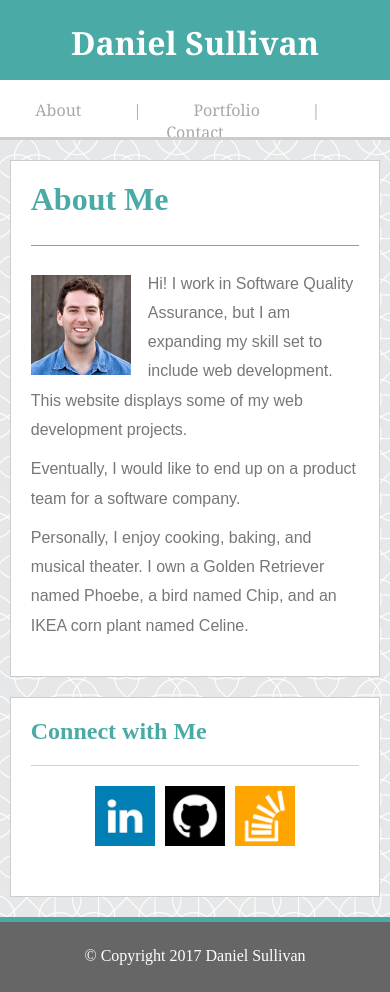
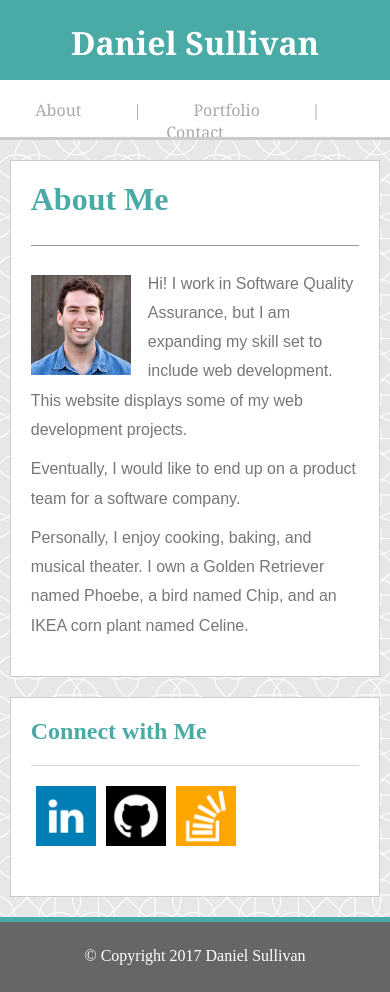
Before and after one commit to djsulli24/Responsive-Portfolio, a plain HTML site: page index.html in a window 390 px wide. Drawn offline with Linux system fonts and the light colour scheme.

Commit message:
Made a final change to the the LinkedIn/GitHub/StackOverflow icon alignment for lower widths of browser - they float left now, instead of centering.

```diff
--- a/assets/style.css
+++ b/assets/style.css
@@ -357,6 +357,10 @@ so that the fields span the full width of left body panel */
         margin: 0 auto;
     }
 
+    .iconsdiv {
+        float: left;
+    }
+
 }
 
 @media screen and (max-width: 640px) {
@@ -440,4 +444,8 @@ so that the fields span the full width of left body panel */
         margin: 0 auto;
     }
 
+    .iconsdiv {
+        float: left;
     }
+
+}
```
Lines whose indentation alone changed are shown as unchanged.
